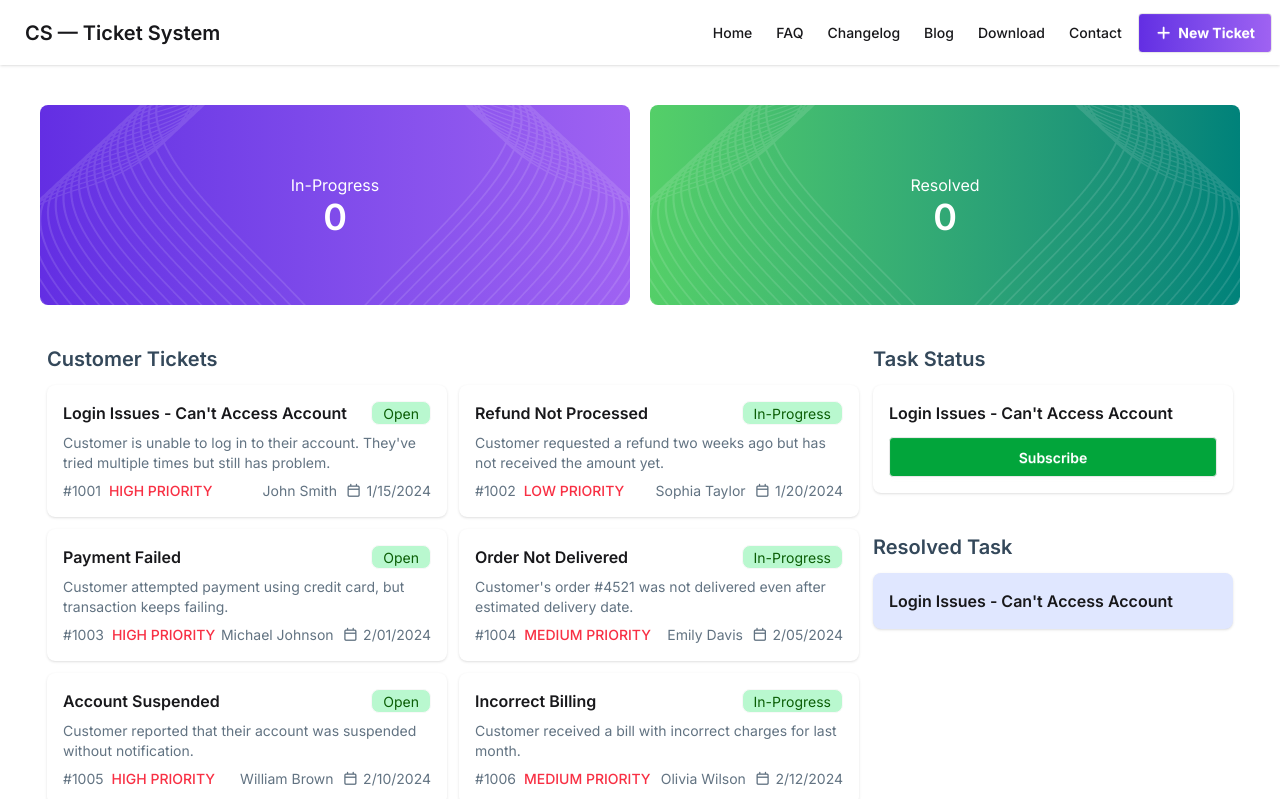
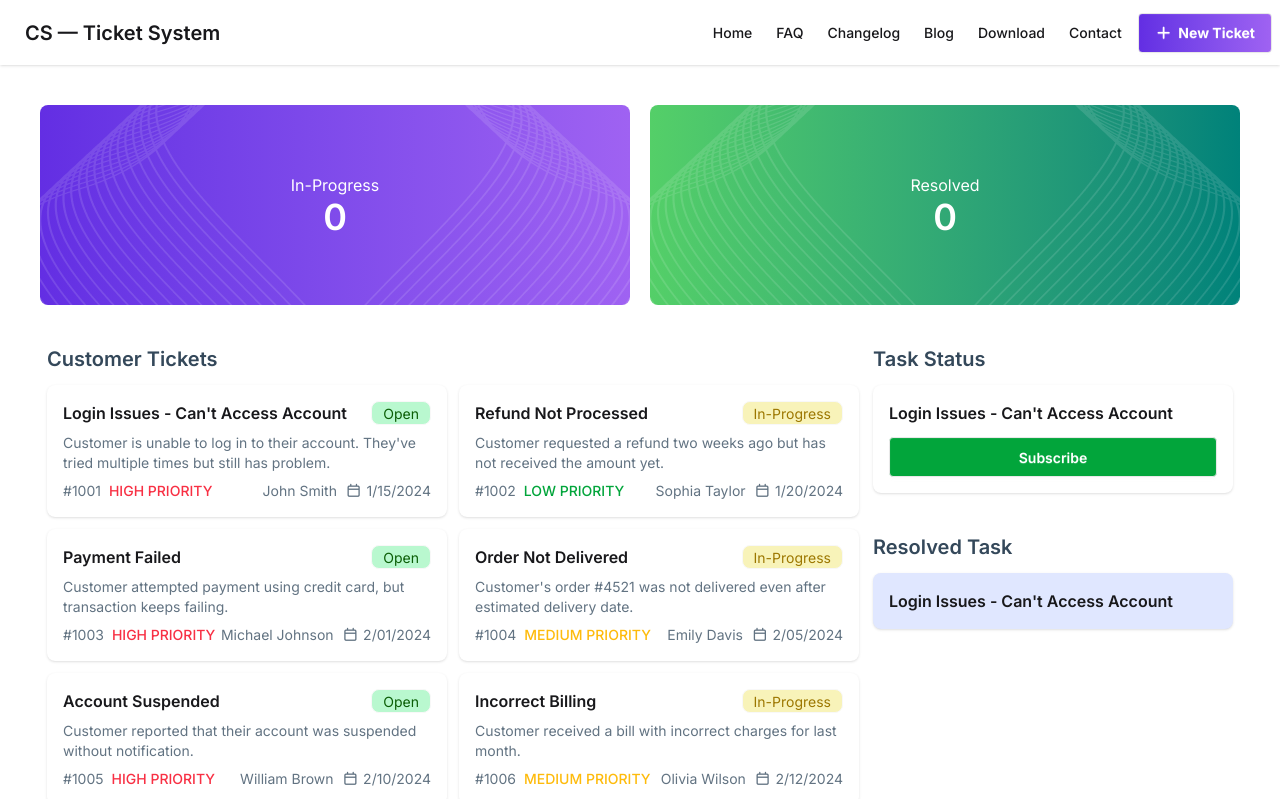
Before and after one commit to JannatMollah/PHA-7, a React (Vite) app: page / in a window 1280 px wide. Shown: the top 799 px of the page. Built offline with nearby package versions, Linux system fonts and the light colour scheme.

Commit message:
ticket card update

```diff
--- a/src/components/TicketsCard/TicketsCard.jsx
+++ b/src/components/TicketsCard/TicketsCard.jsx
@@ -2,17 +2,17 @@ import React from 'react';
 
 const TicketsCard = ({ticket}) => {
     return (
-        <div className="card w-100 bg-base-100 card-sm shadow-sm">
+        <div className="card w-100 bg-base-100 card-sm shadow-sm cursor-pointer" >
             <div className="card-body">
                 <div className="flex items-center justify-between">
                     <h2 className="card-title">{ticket.title}</h2>
-                    <div className="badge bg-[#B9F8CF] text-[#0B5E06]">{ticket.status}</div>
+                    <div className={`badge ${ticket.status === "Open" ? "bg-[#B9F8CF] text-[#0B5E06]" : "bg-[#F8F3B9] text-[#9C7700]"}`}>{ticket.status}</div>
                 </div>
                 <p className="text-sm text-[#627382]">{ticket.description}</p>
                 <div className="flex items-center justify-between">
                     <div className="flex items-center justify-center gap-2">
                         <p className="text-sm text-[#627382]">#{ticket.id}</p>
-                        <p className="font-medium text-sm text-[#F83044]">{ticket.priority}</p>
+                        <p className={`font-medium text-sm ${ticket.priority === "HIGH PRIORITY" ? "text-[#F83044]" : ticket.priority === "MEDIUM PRIORITY" ? "text-[#FEBB0C]" : "text-[#02A53B]"}`}>{ticket.priority}</p>
                     </div>
                     <div className="flex items-center justify-center text-sm text-[#627382] gap-2">
                         <p>{ticket.customer}</p>
```
